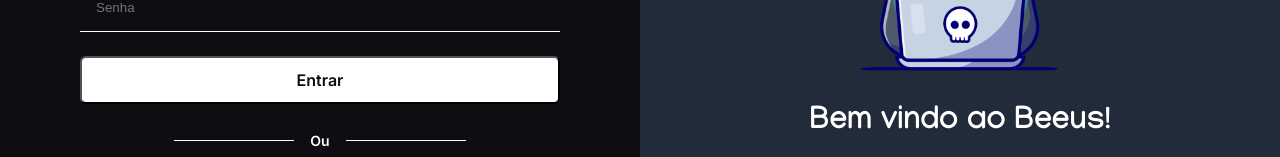
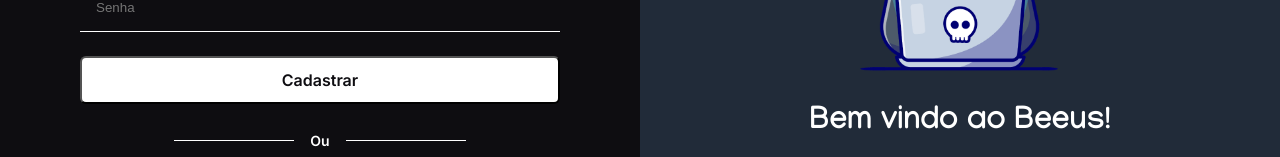
Before and after one commit to william-james-pj/beeus, a Next.js app: page /signup in a window 1280 px wide. Shown: the part 452-609 px from the top of the page. Built offline with nearby package versions, Linux system fonts and the light colour scheme.

Commit message:
fix: fix button text on signup page

```diff
--- a/src/pages/signup.js
+++ b/src/pages/signup.js
@@ -18,7 +18,7 @@
           <InputGrup type="email" name="email" placeholder="E-mail" />
           <InputGrup type="password" name="password" placeholder="Senha" />
 
-          <PrimaryButton title="Entrar" />
+          <PrimaryButton title="Cadastrar" />
         </form>
 
         <div className={styles.footer}>
```
